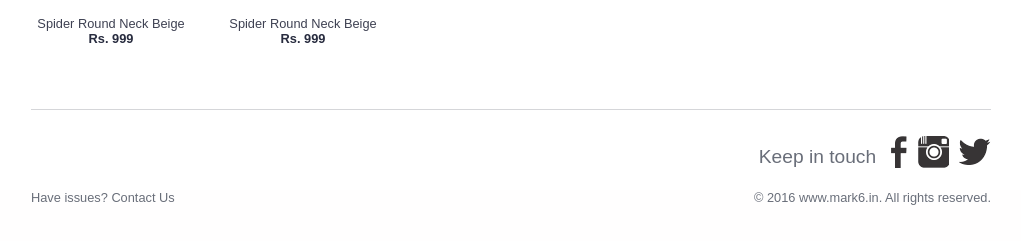
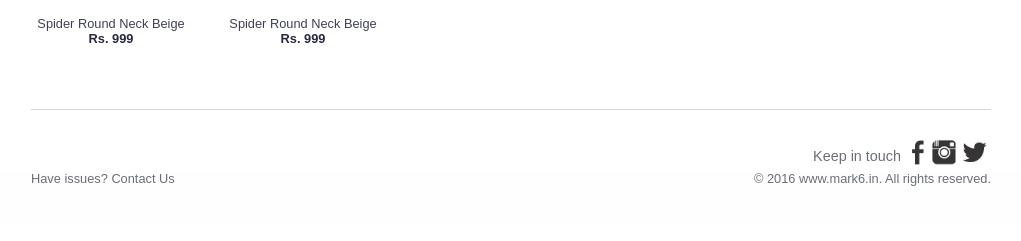
Before and after one commit to asifsid88/Mark6, a PHP site: page /search.php in a window 1280 px wide. Shown: the part 967-1208 px from the top of the page, without its empty margins (129-1150 px from the left). After the commit the page ends 1153 px from the top, so only its background shows below. Run offline with PHP 8.4, Linux system fonts and the light colour scheme.

Commit message:
scale down follow div

```diff
--- a/src/css/global.css
+++ b/src/css/global.css
@@ -85,7 +85,11 @@ html > body {
 }
 
 .follow {
-    margin-bottom: 1.5em;
+    margin-right: -25px;
+    -webkit-transform: scale(0.75);
+    -moz-transform: scale(0.75);
+    -ms-transform: scale(0.75);
+    transform: scale(0.75);
 }
 
 .keep-in-touch {
```
